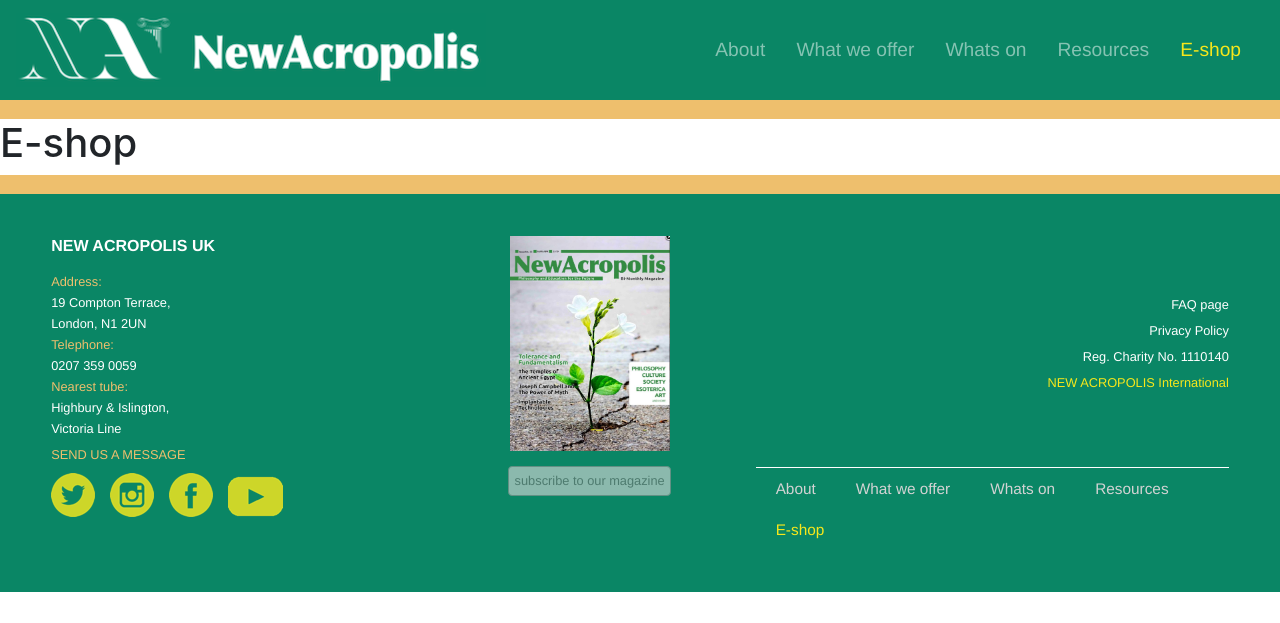
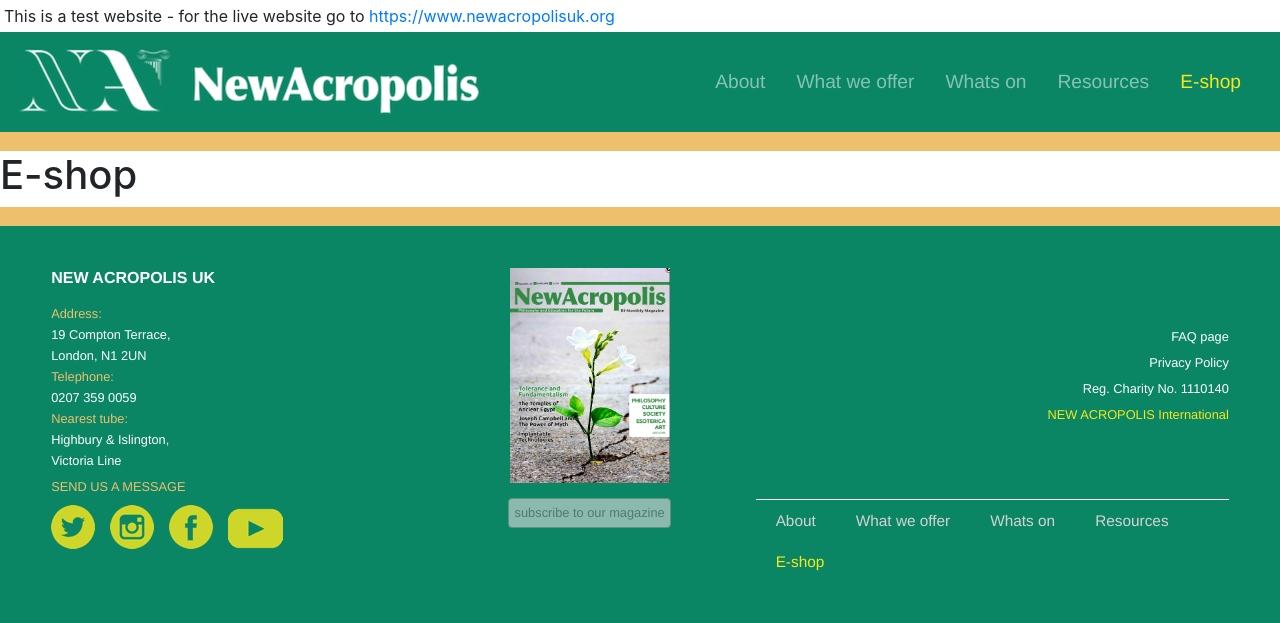
Before and after one commit to newacropolis-uk-website/frontend, a Python web app: template app/templates/views/e-shop.html in a window 1280 px wide. Shown: the top 623 px of the page. Run offline with Jinja, Linux system fonts and the light colour scheme; the template is opened without the code that fills it, so the values that code supplies are empty; some libraries are stand-ins or nearby versions.

Commit message:
Add link to live website

```diff
--- a/app/templates/base.html
+++ b/app/templates/base.html
@@ -17,6 +17,7 @@
       {% endblock %}
   </head>
   <body>
+    <div class='m-1'>This is a test website - for the live website go to <a href='https://www.newacropolisuk.org'>https://www.newacropolisuk.org</a></div>
       {% include "components/header.html" %}
       <div id="content">{% block content %}{% endblock %}</div>
       {% include "components/footer.html" %}
```
